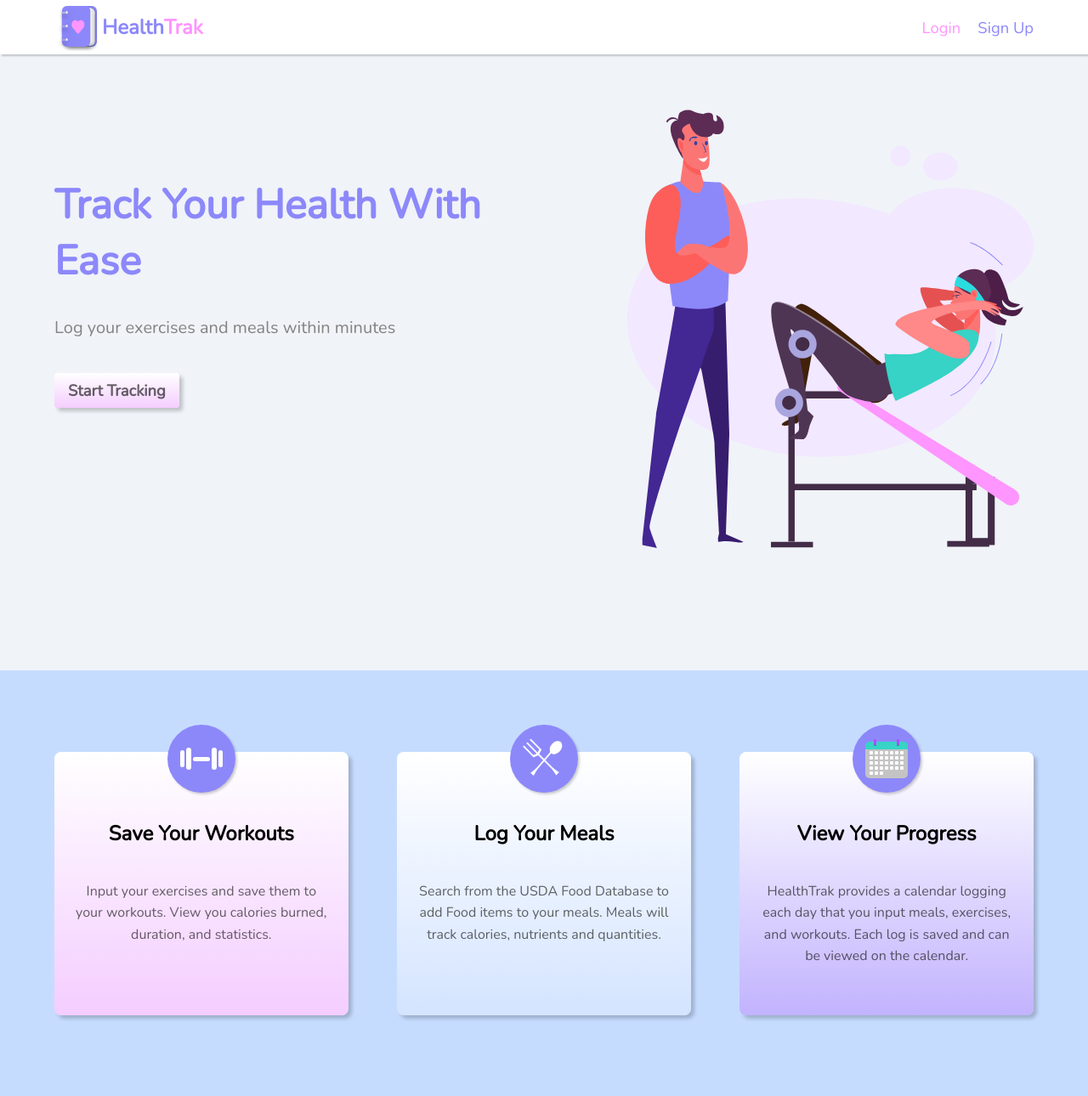
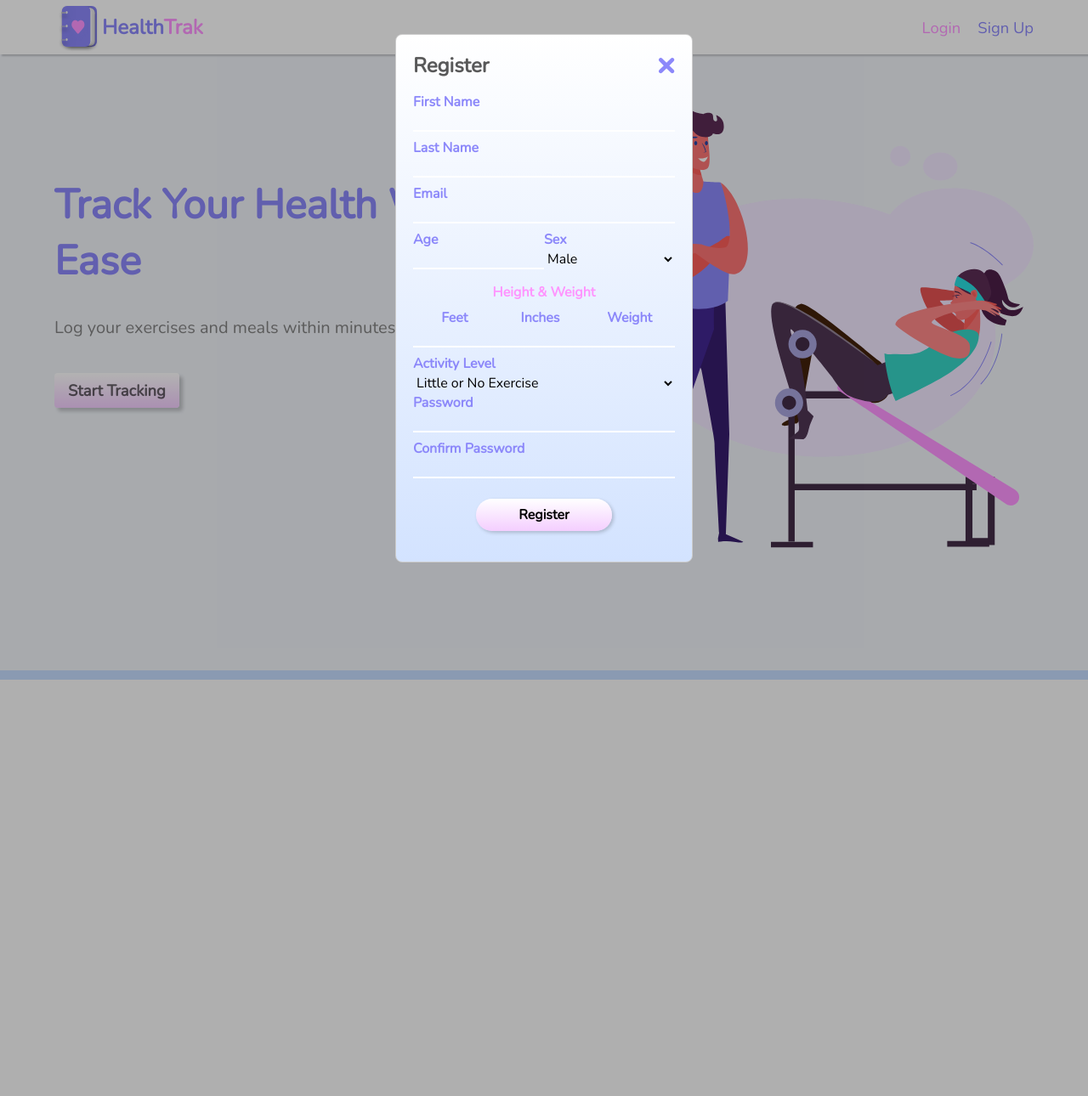
Before and after one commit to connorskorburg/HealthTrak, a Flask app: page /index in a window 1280 px wide. Shown: the top 1290 px of the page at 85% size. After the commit the page ends 800 px from the top, so only its background shows below. Run offline with Flask 2, Linux system fonts and the light colour scheme.

Commit message:
added login and reg with pop up form

```diff
--- a/controllers.py
+++ b/controllers.py
@@ -11,12 +11,6 @@
     return render_template('home.html')
 def home():
     return render_template('index.html')
-
-def renderLogin():
-    pass
-
-def renderRegister():
-    pass
 # render dashboard
 def dashboard():
     if not 'user_id' in session.keys():
--- a/routes.py
+++ b/routes.py
@@ -26,5 +26,3 @@
 app.add_url_rule('/foodQuery', view_func=foodQuery, methods=['POST'])
 app.add_url_rule('/stats', view_func=stats)
 app.add_url_rule('/newDash', view_func=newDash)
-app.add_url_rule('/renderLogin', view_func=renderLogin)
-app.add_url_rule('/renderRegister', view_func=renderRegister)
--- a/static/css/calendar.css
+++ b/static/css/calendar.css
@@ -158,11 +158,11 @@
   cursor: pointer;
 }
 
-#log-pop-outer {
+#log-pop-outer{
   display: none;
   width: 100%;
   min-height: 100%;
-  position: absolute;
+  position: fixed;
   top: 0;
   padding-top: 15vh;
   background-color: rgba(0, 0, 0, 0.3);
--- a/static/css/track.css
+++ b/static/css/track.css
@@ -168,7 +168,7 @@
 
 
 
-#meal-pop-outer, .search-pop-outer {
+#meal-pop-outer, .search-pop-outer, #login-pop-outer, #reg-pop-outer {
   display: none;
   width: 100%;
   min-height: 100vh;
@@ -179,7 +179,7 @@
   background-color: rgba(0, 0, 0, 0.3);
 }
 
-.search-pop {
+.search-pop, #login-pop, #reg-pop {
   width: 350px;
   min-height: 400px;
   border: 1px solid #ccc;
@@ -188,20 +188,20 @@
   background-color: #fff;
 }
 
-#meal-pop, .search-pop {
+#meal-pop, .search-pop, #login-pop, #reg-pop {
   color: rgba(0,0,0,0.65);
   background: rgb(255,255,255);
   background: linear-gradient(180deg, rgba(255,255,255,1) 0%, rgba(211,227,255,1) 100%);
   border-radius: 0.5rem;
 }
-  #meal-pop header, .search-pop header {
+  #meal-pop header, .search-pop header, #login-pop header, #reg-pop header {
     display: flex;
     margin-bottom: 1rem;
   }
-    #meal-pop header img, .search-pop header img {
+    #meal-pop header img, .search-pop header img, #login-pop img, #reg-pop img {
       margin-left: auto;
     }
-    #meal-pop header img:hover, .search-pop header img:hover {
+    #meal-pop header img:hover, .search-pop header img:hover, #login-pop img:hover, #reg-pop header img:hover {
       cursor: pointer;
       transform: scale(1.1);
       transition: all 350ms ease-in-out;
@@ -210,24 +210,27 @@
 
 
 
-  #meal-pop form, .search-pop form {
+  #meal-pop form, .search-pop form, #login-pop form, #reg-pop form {
+    font-size: 1rem;
     width: 100%;
   }
-    #meal-pop form label, .search-pop label {
+    #meal-pop form label, .search-pop label, #login-pop label, #reg-pop label {
       font-weight: 600;
       color: var(--purple);
     }
 
-    #meal-pop form input, .search-pop form input {
+    #meal-pop form input, .search-pop form input, #login-pop form input, #reg-pop form input{
       width: 100%;
       background-color: transparent;
       border: none;
+      font-size: 1rem;
       border-bottom: 2px solid #fff;
       outline: none;
       margin-bottom: 0.5rem;
     }
+
     #meal-pop form select, #meal-pop form select option,
-    .search-pop form select, .search-pop form select option {
+    .search-pop form select, .search-pop form select option, #reg-pop form select, #reg-pop form select option {
       width: 100%;
       font-size: 1rem;
       outline: none;
@@ -241,14 +244,24 @@
       text-align: center;
     }
 
+    .reg-form-container {
+      display: flex;
+      justify-content: space-between;
+    }
+
     .nutrients-container input, .cal-qual-container input {
       text-align: center;
     }
-
-    #meal-pop form input:focus, .search-pop form input:focus {
+    .hw {
+      text-align: center;
+      font-weight: 600;
+      padding: 0.5rem;
+      color: var(--pink);
+    }
+    #meal-pop form input:focus, .search-pop form input:focus, #login-pop form input:focus, #reg-pop input:focus {
       border-bottom: 3px solid var(--pink);
     }
-    #meal-pop form input::placeholder, .search-pop form input::placeholder {
+    #meal-pop form input::placeholder, .search-pop form input::placeholder, #login-pop form input::placeholder {
       font-size: 1rem;
     }
     .btn-meal-container {
@@ -256,7 +269,7 @@
       display: flex;
       justify-content: center;
     }
-      #meal-pop form button, .search-pop form button {
+      #meal-pop form button, .search-pop form button, #login-pop form button, #reg-pop button {
         display: inline-block;
         width: 10rem;
         background: rgb(255,255,255);
@@ -274,6 +287,12 @@
 
 
 
+.flex-50 {
+  flex-basis: 50%;
+}
+.ta-center {
+  text-align: center;
+}
 
 
 .meal-nutrients, .food-search-nav{
@@ -340,7 +359,7 @@
         box-shadow: 2px 2px 4px rgba(0, 0, 0, 0.2);
       }
 
-      .btn-search-container button:hover {
+      .btn-search-container button:hover, #login-pop form button:hover {
         cursor: pointer;
         transform: scale(1.02);
         box-shadow: 3px 3px 6px rgba(0, 0, 0, 0.2);
@@ -440,3 +459,8 @@
     }
 
 }
+
+
+#reg-pop-outer{
+  display: block;
+}
--- a/static/js/mealToggler.js
+++ b/static/js/mealToggler.js
@@ -1,6 +1,7 @@
 
 let mealBtns = document.querySelectorAll('.new-meal');
 let mealForm = document.getElementById('meal-pop-outer');
+
 console.log(mealBtns);
 
 mealBtns.forEach(mealBtn => {
@@ -12,6 +13,7 @@
 document.getElementById('close-meal-form').addEventListener('click', () => {
   mealForm.style.display = 'none';
 })
+
 
 
 let dropdownButton = document.querySelectorAll('.dropdown-img')
--- a/templates/home.html
+++ b/templates/home.html
@@ -5,6 +5,7 @@
     <meta name="viewport" content="width=device-width, initial-scale=1.0">
     <link href="https://fonts.googleapis.com/css2?family=Nunito&display=swap" rel="stylesheet">
     <link rel="stylesheet" href="{{ url_for('static', filename='/css/index.css') }}">
+    <link rel="stylesheet" href="{{ url_for('static', filename='/css/track.css') }}">
     <link rel="shortcut icon" href="../static/images/HealthTrak-icon.svg" type="image/x-icon">
     <script defer src="{{ url_for('static', filename='/js/toggler.js') }}"></script>
     <title>HealthTrak Home</title>
@@ -20,8 +21,8 @@
             <h1><span>Health</span><span>Trak</span></h1>
 
             <section>
-                <a href="#">Login</a>
-                <a href="#">Sign Up</a>
+                <a id="login-button" href="#">Login</a>
+                <a id="reg-button" href="#">Sign Up</a>
             </section>
 
             <img id="hamburger" src="../static/images/hamburger.svg" alt="Hamburger Icon">
@@ -31,8 +32,8 @@
     </nav>
 
     <nav id="home-nav-mobile">
-        <a href="#">Login</a>
-        <a href="#">Sign Up</a>
+        <a id="login-mobile" href="#">Login</a>
+        <a id="reg-mobile" href="#">Sign Up</a>
     </nav>
 
 
@@ -127,5 +128,138 @@
         </section>
 
     </main>
+
+
+
+
+    <main id="login-pop-outer">
+
+        <section id="login-pop">
+
+            <header>
+
+                <h2>Login</h2>
+                <img id="close-login-form" src="../static/images/close.svg" alt="Close Icon">
+
+            </header>
+
+            <form action="/login" method="post">
+                <label>
+                    Email
+                    <input type="text" name="email">
+                </label>
+                <label>
+                    Password
+                    <input type="password" name="password">
+                </label>
+                <div class="btn-meal-container">
+                    <button type="submit">Login</button>
+                </div>
+            </form>
+
+        </section>
+
+    </main>
+
+
+
+    <main id="reg-pop-outer">
+
+        <section id="reg-pop">
+
+            <header>
+                <h2>Register</h2>
+                <img id="close-reg-form" src="../static/images/close.svg" alt="Close Icon">
+            </header>
+
+            <form action="/register" method="post">
+
+                <label>
+                    First Name
+                    <input type="text" name="first_name">
+                </label>
+
+                <label>
+                    Last Name
+                    <input type="text" name="last_name">
+                </label>
+
+                <label>
+                    Email
+                    <input type="text" name="email">
+                </label>
+
+                <div class="reg-form-container">
+
+                    <label class="flex-50">
+                        Age
+                        <input type="number" name="age" min="0">
+                    </label>
+                    <label class="flex-50">
+                        Sex
+                        <select name="sex">
+                            <option value="1">Male</option>
+                            <option value="2">Female</option>
+                        </select>
+                    </label>
+                </div>
+
+                <p class="hw">Height & Weight</p>
+
+                <div class="reg-form-container ta-center">
+                    <label>
+                        Feet
+                        <input type="number" name="feet" min="0">
+                    </label>
+
+                    <label>
+                        Inches
+                        <input type="number" name="inches" min="0">
+                    </label>
+
+                    <label>
+                        Weight
+                        <input type="number" name="weight" min="0">
+                    </label>
+                </div>
+
+                <label>
+                    Activity Level
+                    <select name="activity">
+                        <option value="1.2">Little or No Exercise</option>
+                        <option value="1.375">Exercise 1-3 Days a Week</option>
+                        <option value="1.55">Exercise 3-5 Days a Week</option>
+                        <option value="1.725">Exercise 6-7 Days a Week</option>
+                        <option value="1.9">Exercise/Sports or 2x Training Everyday</option>
+                    </select>
+                </label>
+
+                <label>
+                    Password
+                    <input type="password" name="password" >
+                </label>
+
+                <label>
+                    Confirm Password
+                    <input type="password" name="confirm_password" >
+                </label>
+
+                <div class="btn-meal-container">
+                    <button type="submit">Register</button>
+                </div>
+
+            </form>
+
+
+
+        </section>
+
+
+
+
+    </main>
+
+
+    <script src="{{ url_for('static', filename='/js/homeToggler.js') }}"></script>
 </body>
 </html>
```
Also changed, not shown: static/js/homeToggler.js (added, +41 -0 lines), templates/login.html (deleted), templates/register.html (deleted).
